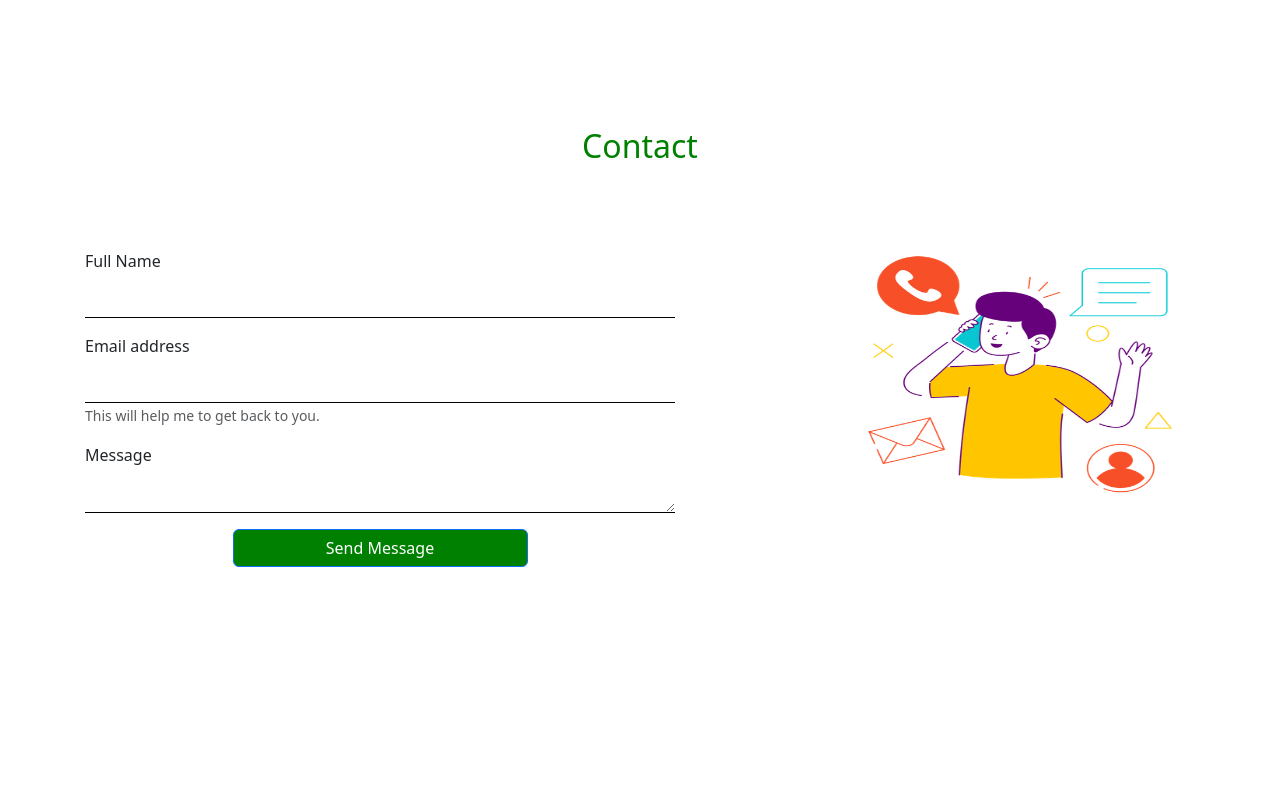
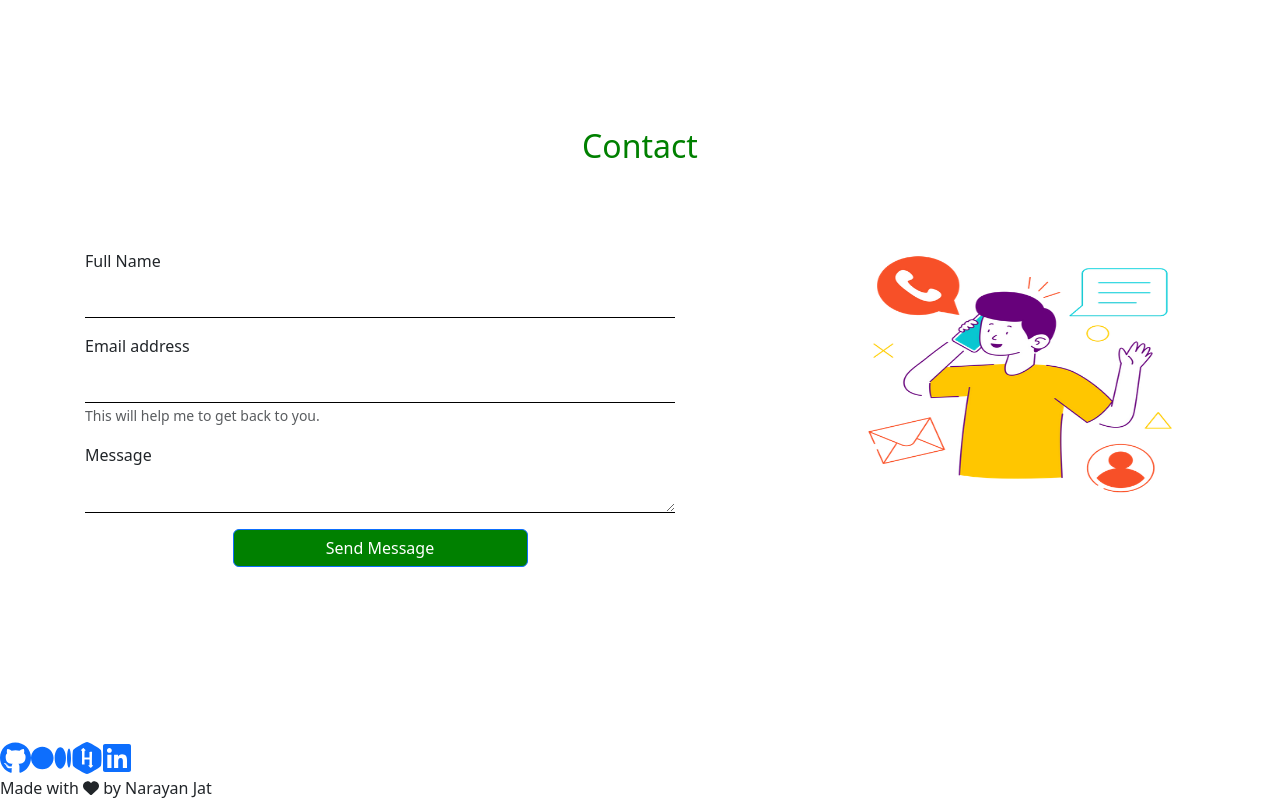
Before and after one commit to narayan-jat/portfolio, a React (Create React App) app in the folder front-end/: page / in a window 1280 px wide. Shown: the part 5385-6185 px from the top of the page. Before the commit the page ends 6127 px from the top, so only its background shows below. Built offline with nearby package versions, Linux system fonts and the light colour scheme; no server answers.

Commit message:
add footer

```diff
--- a/front-end/package.json
+++ b/front-end/package.json
@@ -4,6 +4,7 @@
   "private": true,
   "dependencies": {
     "@fortawesome/fontawesome-svg-core": "^6.5.2",
+    "@fortawesome/free-brands-svg-icons": "^6.5.2",
     "@fortawesome/free-solid-svg-icons": "^6.5.2",
     "@fortawesome/react-fontawesome": "^0.2.2",
     "@testing-library/jest-dom": "^5.17.0",
--- a/front-end/src/Pages/Home.js
+++ b/front-end/src/Pages/Home.js
@@ -7,6 +7,7 @@ import "../styles/Pages.css";
 import Projects from "../components/Projects";
 import Achievemets from "../components/Achiements";
 import Contact from "../components/Contact";
+import Footer from "../components/Footer";
 
 const Portfolio = () => {
 
@@ -19,6 +20,7 @@ const Portfolio = () => {
             <Projects/>
             <Achievemets/>
             <Contact/>
+            <Footer/>
         </div>
     )
 }
--- /dev/null
+++ b/front-end/src/components/Footer.js
@@ -0,0 +1,30 @@
+import React from "react";
+import { FontAwesomeIcon } from "@fortawesome/react-fontawesome";
+import { faHeart } from "@fortawesome/free-solid-svg-icons";
+import { faTwitter, faFacebook, faInstagram, faGithub, faMedium, faHackerrank, faLinkedin, faDiscord, faSlack} from '@fortawesome/free-brands-svg-icons';
+import { Link } from "react-router-dom";
+import "../styles/Footer.css";
+
+const Footer = () => {
+  return (
+    <div id="footer">
+      <div className="social-media">
+        <Link to="" target="_blank" rel="noopener noreferrer">
+          <FontAwesomeIcon icon={faGithub} size="2x"></FontAwesomeIcon>
+        </Link>
+        <Link to="" target="_blank" rel="noopener noreferrer">
+          <FontAwesomeIcon icon={faMedium} size="2x"></FontAwesomeIcon>
+        </Link>
+        <Link to="" target="_blank" rel="noopener noreferrer">
+          <FontAwesomeIcon icon={faHackerrank} size="2x"></FontAwesomeIcon>
+        </Link>
+        <Link to="" target="_blank" rel="noopener noreferrer">
+          <FontAwesomeIcon icon={faLinkedin} size="2x"></FontAwesomeIcon>
+        </Link>
+      </div>
+      <div className="tagline">Made with <FontAwesomeIcon icon={faHeart}></FontAwesomeIcon> by Narayan Jat</div>
+    </div>
+  );
+};
+
+export default Footer;
```
Also changed, not shown: front-end/src/styles/Footer.css (added), 1 other file (tests, documents, lock files or other folders).
